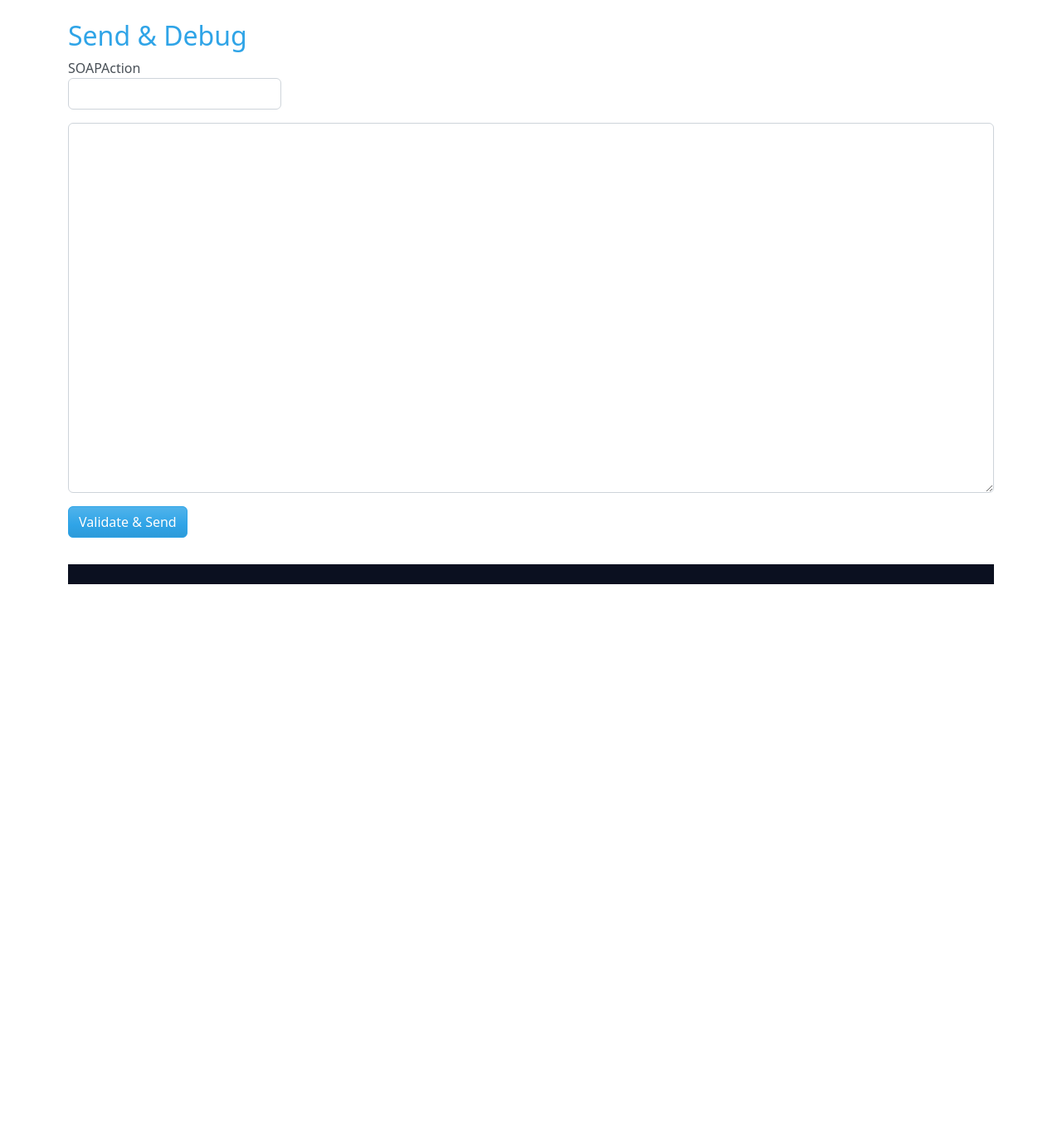
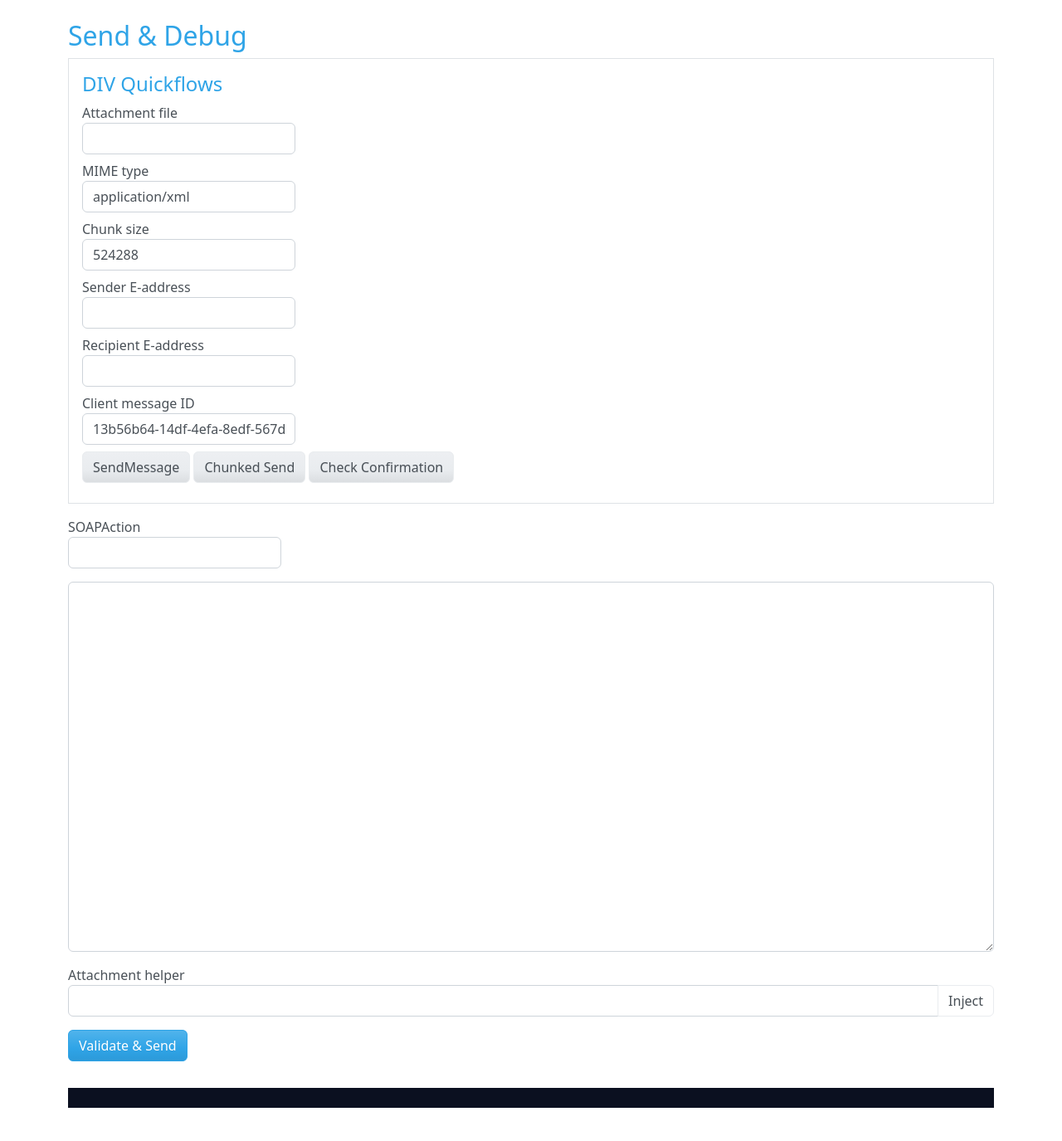
Before and after one commit to rg4444/e_invoice_Latvia, a FastAPI app: page /send in a window 1280 px wide. Shown: the part 58-1433 px from the top of the page at 83% size. Before the commit the page ends 762 px from the top, so only its background shows below. Run offline with FastAPI, Linux system fonts and the light colour scheme; parts of the project's set-up code (start-up, migrations or seed data) failed here and were passed over; some libraries are stand-ins or nearby versions.

Commit message:
feat: add base64 attachment utilities

```diff
--- a/app/main.py
+++ b/app/main.py
@@ -1,4 +1,5 @@
-import os, logging
+import os, logging, base64, uuid
+from datetime import datetime
 from fastapi import FastAPI, Request, Form, UploadFile, File, Query
 from fastapi.responses import HTMLResponse, JSONResponse
 from fastapi.staticfiles import StaticFiles
@@ -26,7 +27,8 @@ from tools import (
     file_download_response,
 )
 from validation import validate_xsd
-from soap_client import send_invoice
+from utils_attachments import read_file_b64, new_content_id
+from soap_client import send_invoice, send_raw_envelope
 
 load_dotenv()
 LOG_DIR = "/data/logs"
@@ -47,6 +49,7 @@ env = Environment(
 # In-memory invoice editor state
 INVOICE_XML = ""
 DEFAULT_INVOICE = os.getenv("DEFAULT_INVOICE", "/data/samples/einvoice_nePVN2.xml")
+CHUNK_STATE = {}
 
 @app.on_event("startup")
 def load_defaults():
@@ -56,6 +59,24 @@ def load_defaults():
 
 def render(tpl, **ctx):
     return HTMLResponse(env.get_template(tpl).render(**ctx))
+
+
+def _log_div_call(operation: str, req_xml: str, resp_xml: str, took_ms: int, cfg: dict):
+    os.makedirs(LOG_DIR, exist_ok=True)
+    path = os.path.join(LOG_DIR, "div.log")
+    tls = {
+        "client_cert": cfg.get("client_cert", ""),
+        "client_key": cfg.get("client_key", ""),
+        "ca_bundle": cfg.get("ca_bundle", ""),
+    }
+    with open(path, "a", encoding="utf-8") as f:
+        ts = datetime.utcnow().isoformat()
+        f.write(f"{ts} {operation} {took_ms}ms\n")
+        f.write(f"TLS: {tls}\n")
+        f.write("Request:\n")
+        f.write(req_xml + "\n")
+        f.write("Response:\n")
+        f.write(resp_xml + "\n\n")
 
 
 def _wsdl_session(cfg):
@@ -569,7 +590,10 @@ def validate_route():
 @app.get("/send", response_class=HTMLResponse)
 def send_page():
     cfg = load_config()
-    return render("send.html", cfg=cfg, xml=INVOICE_XML)
+    samples = []
+    if os.path.isdir("/data/samples"):
+        samples = [os.path.join("/data/samples", f) for f in os.listdir("/data/samples")]
+    return render("send.html", cfg=cfg, xml=INVOICE_XML, samples=samples)
 
 @app.post("/send")
 def send_route():
@@ -583,3 +607,293 @@ def send_route():
         f.write(debug["response"]["body"])
     logging.info("POST %s -> %s in %dms", debug["request"]["url"], debug["response"]["status"], debug["timing_ms"])
     return JSONResponse({"ok": ok, "debug": debug})
+
+
+@app.post("/div/attachment")
+def div_attachment(path: str = Form("")):
+    try:
+        b64, length = read_file_b64(path)
+        mime = "application/xml" if path.lower().endswith(".xml") else "application/octet-stream"
+        return JSONResponse({
+            "ok": True,
+            "contents": b64,
+            "length": length,
+            "filename": os.path.basename(path),
+            "mime": mime,
+        })
+    except Exception as e:
+        return JSONResponse({"ok": False, "error": str(e)}, status_code=400)
+
+
+@app.post("/div/sendmessage")
+def div_sendmessage(
+    attachment_path: str = Form(""),
+    mime_type: str = Form("application/xml"),
+    sender_eaddr: str = Form(""),
+    recipient_eaddr: str = Form(""),
+    client_msg_id: str = Form(""),
+):
+    cfg = load_config()
+    if not cfg.get("soap_action"):
+        return JSONResponse({"ok": False, "error": "SOAPAction not set. Pick operation from WSDL Browser → Use in Send."}, status_code=400)
+
+    att_b64, att_len = ("", "0")
+    content_id = new_content_id()
+    if attachment_path:
+        att_b64, att_len = read_file_b64(attachment_path)
+
+    ns = "http://vraa.gov.lv/xmlschemas/div/uui/2011/11"
+    body = f"""
+    <tns:SendMessage xmlns:tns="{ns}">
+      <tns:Envelope>
+        <MessageClientId>{client_msg_id or uuid.uuid4()}</MessageClientId>
+        <SenderEAddress>{sender_eaddr}</SenderEAddress>
+        <Recipients>
+          <Recipient>
+            <EAddress>{recipient_eaddr}</EAddress>
+          </Recipient>
+        </Recipients>
+        <Subject>Test e-invoice</Subject>
+        <BodyText>Test transmission from e-Rēķini Tester</BodyText>
+      </tns:Envelope>
+      <tns:AttachmentsInput>
+        <AttachmentInput>
+          <ContentId>{content_id}</ContentId>
+          <FileName>invoice.xml</FileName>
+          <MimeType>{mime_type}</MimeType>
+          <Contents>{att_b64}</Contents>
+        </AttachmentInput>
+      </tns:AttachmentsInput>
+    </tns:SendMessage>
+    """.strip()
+
+    env = f"""<soap:Envelope xmlns:soap="http://www.w3.org/2003/05/soap-envelope"
+                             xmlns:wsa="http://www.w3.org/2005/08/addressing">
+  <soap:Header>
+    <wsa:Action>{cfg.get("soap_action","")}</wsa:Action>
+    <wsa:To>{cfg.get("endpoint","")}</wsa:To>
+    <wsa:MessageID>urn:uuid:{uuid.uuid4()}</wsa:MessageID>
+  </soap:Header>
+  <soap:Body>
+{body}
+  </soap:Body>
+</soap:Envelope>"""
+
+    res = send_raw_envelope(cfg, env)
+    msg_id = None
+    if res.get("response_xml"):
+        import re
+        m = re.search(r"<MessageId>([^<]+)</MessageId>", res["response_xml"])
+        if m:
+            msg_id = m.group(1)
+    if msg_id:
+        cfg["last_message_id"] = msg_id
+        save_config(cfg)
+
+    _log_div_call("SendMessage", res.get("request_xml", env), res.get("response_xml", ""), res.get("took_ms", 0), cfg)
+    return JSONResponse({**res, "inferred_message_id": msg_id})
+
+
+@app.post("/div/init")
+def div_init(
+    attachment_path: str = Form(""),
+    mime_type: str = Form("application/xml"),
+    sender_eaddr: str = Form(""),
+    recipient_eaddr: str = Form(""),
+    client_msg_id: str = Form(""),
+    chunk_size: int = Form(524288),
+):
+    cfg = load_config()
+    if not cfg.get("soap_action"):
+        return JSONResponse({"ok": False, "error": "SOAPAction not set."}, status_code=400)
+
+    raw = b""
+    att_len = "0"
+    file_name = ""
+    if attachment_path:
+        with open(attachment_path, "rb") as f:
+            raw = f.read()
+        att_len = str(len(raw))
+        file_name = os.path.basename(attachment_path)
+    content_id = new_content_id()
+    chunks = []
+    if raw:
+        for i in range(0, len(raw), chunk_size):
+            chunk = base64.b64encode(raw[i:i+chunk_size]).decode("ascii")
+            chunks.append(chunk)
+
+    ns = "http://vraa.gov.lv/xmlschemas/div/uui/2011/11"
+    body = f"""
+    <tns:InitSendMessage xmlns:tns="{ns}">
+      <tns:Envelope>
+        <MessageClientId>{client_msg_id or uuid.uuid4()}</MessageClientId>
+        <SenderEAddress>{sender_eaddr}</SenderEAddress>
+        <Recipients>
+          <Recipient>
+            <EAddress>{recipient_eaddr}</EAddress>
+          </Recipient>
+        </Recipients>
+        <Subject>Test e-invoice</Subject>
+        <BodyText>Test transmission from e-Rēķini Tester</BodyText>
+      </tns:Envelope>
+      <tns:AttachmentsInput>
+        <AttachmentInput>
+          <ContentId>{content_id}</ContentId>
+          <FileName>{file_name or 'attachment.bin'}</FileName>
+          <MimeType>{mime_type}</MimeType>
+          <Length>{att_len}</Length>
+        </AttachmentInput>
+      </tns:AttachmentsInput>
+    </tns:InitSendMessage>
+    """.strip()
+
+    env = f"""<soap:Envelope xmlns:soap="http://www.w3.org/2003/05/soap-envelope"
+                             xmlns:wsa="http://www.w3.org/2005/08/addressing">
+  <soap:Header>
+    <wsa:Action>{cfg.get("soap_action","")}</wsa:Action>
+    <wsa:To>{cfg.get("endpoint","")}</wsa:To>
+    <wsa:MessageID>urn:uuid:{uuid.uuid4()}</wsa:MessageID>
+  </soap:Header>
+  <soap:Body>
+{body}
+  </soap:Body>
+</soap:Envelope>"""
+
+    res = send_raw_envelope(cfg, env)
+    msg_id = None
+    if res.get("response_xml"):
+        import re
+        m = re.search(r"<MessageId>([^<]+)</MessageId>", res["response_xml"])
+        if m:
+            msg_id = m.group(1)
+    if msg_id:
+        cfg["last_message_id"] = msg_id
+        cfg["last_content_id"] = content_id
+        save_config(cfg)
+
+    CHUNK_STATE.clear()
+    CHUNK_STATE.update({
+        "chunks": chunks,
+        "message_id": msg_id,
+        "content_id": content_id,
+        "mime_type": mime_type,
+        "file_name": file_name,
+        "sender": sender_eaddr,
+        "recipient": recipient_eaddr,
+        "client_msg_id": client_msg_id or str(uuid.uuid4()),
+    })
+
+    _log_div_call("InitSendMessage", env, res.get("response_xml", ""), res.get("took_ms", 0), cfg)
+    return JSONResponse({**res, "message_id": msg_id, "content_id": content_id, "chunk_count": len(chunks)})
+
+
+@app.post("/div/sendsection")
+def div_sendsection(index: int = Form(0)):
+    cfg = load_config()
+    chunk = CHUNK_STATE.get("chunks", [])
+    if index >= len(chunk):
+        return JSONResponse({"ok": False, "error": "Invalid section index"}, status_code=400)
+
+    ns = "http://vraa.gov.lv/xmlschemas/div/uui/2011/11"
+    body = f"""
+    <tns:SendAttachmentSection xmlns:tns="{ns}">
+      <tns:MessageId>{CHUNK_STATE.get('message_id')}</tns:MessageId>
+      <tns:ContentId>{CHUNK_STATE.get('content_id')}</tns:ContentId>
+      <tns:SectionIndex>{index}</tns:SectionIndex>
+      <tns:SectionContents>{chunk[index]}</tns:SectionContents>
+    </tns:SendAttachmentSection>
+    """.strip()
+
+    env = f"""<soap:Envelope xmlns:soap="http://www.w3.org/2003/05/soap-envelope"
+                             xmlns:wsa="http://www.w3.org/2005/08/addressing">
+  <soap:Header>
+    <wsa:Action>{cfg.get("soap_action","")}</wsa:Action>
+    <wsa:To>{cfg.get("endpoint","")}</wsa:To>
+    <wsa:MessageID>urn:uuid:{uuid.uuid4()}</wsa:MessageID>
+  </soap:Header>
+  <soap:Body>
+{body}
+  </soap:Body>
+</soap:Envelope>"""
+
+    res = send_raw_envelope(cfg, env)
+    _log_div_call("SendAttachmentSection", env, res.get("response_xml", ""), res.get("took_ms", 0), cfg)
+    return JSONResponse(res)
+
+
+@app.post("/div/complete")
+def div_complete():
+    cfg = load_config()
+    ns = "http://vraa.gov.lv/xmlschemas/div/uui/2011/11"
+    body = f"""
+    <tns:CompleteSendMessage xmlns:tns="{ns}">
+      <tns:MessageId>{CHUNK_STATE.get('message_id')}</tns:MessageId>
+      <tns:Envelope>
+        <MessageClientId>{CHUNK_STATE.get('client_msg_id')}</MessageClientId>
+        <SenderEAddress>{CHUNK_STATE.get('sender')}</SenderEAddress>
+        <Recipients>
+          <Recipient><EAddress>{CHUNK_STATE.get('recipient')}</EAddress></Recipient>
+        </Recipients>
+        <Subject>Test e-invoice</Subject>
+        <BodyText>Test transmission from e-Rēķini Tester</BodyText>
+      </tns:Envelope>
+      <tns:AttachmentsInput>
+        <AttachmentInput>
+          <ContentId>{CHUNK_STATE.get('content_id')}</ContentId>
+          <FileName>{CHUNK_STATE.get('file_name')}</FileName>
+          <MimeType>{CHUNK_STATE.get('mime_type')}</MimeType>
+        </AttachmentInput>
+      </tns:AttachmentsInput>
+    </tns:CompleteSendMessage>
+    """.strip()
+
+    env = f"""<soap:Envelope xmlns:soap="http://www.w3.org/2003/05/soap-envelope"
+                             xmlns:wsa="http://www.w3.org/2005/08/addressing">
+  <soap:Header>
+    <wsa:Action>{cfg.get("soap_action","")}</wsa:Action>
+    <wsa:To>{cfg.get("endpoint","")}</wsa:To>
+    <wsa:MessageID>urn:uuid:{uuid.uuid4()}</wsa:MessageID>
+  </soap:Header>
+  <soap:Body>
+{body}
+  </soap:Body>
+</soap:Envelope>"""
+
+    res = send_raw_envelope(cfg, env)
+    _log_div_call("CompleteSendMessage", env, res.get("response_xml", ""), res.get("took_ms", 0), cfg)
+    return JSONResponse(res)
+
+
+@app.post("/div/confirm")
+def div_confirm(message_id: str = Form("")):
+    cfg = load_config()
+    mid = message_id or cfg.get("last_message_id")
+    if not mid:
+        return JSONResponse({"ok": False, "error": "MessageId not provided"}, status_code=400)
+
+    ns = "http://vraa.gov.lv/xmlschemas/div/uui/2011/11"
+    body = f"""
+    <tns:GetMessageServerConfirmation xmlns:tns="{ns}">
+      <tns:MessageId>{mid}</tns:MessageId>
+    </tns:GetMessageServerConfirmation>
+    """.strip()
+
+    env = f"""<soap:Envelope xmlns:soap="http://www.w3.org/2003/05/soap-envelope"
+                             xmlns:wsa="http://www.w3.org/2005/08/addressing">
+  <soap:Header>
+    <wsa:Action>{cfg.get("soap_action","")}</wsa:Action>
+    <wsa:To>{cfg.get("endpoint","")}</wsa:To>
+    <wsa:MessageID>urn:uuid:{uuid.uuid4()}</wsa:MessageID>
+  </soap:Header>
+  <soap:Body>
+{body}
+  </soap:Body>
+</soap:Envelope>"""
+
+    res = send_raw_envelope(cfg, env)
+    statuses = []
+    if res.get("response_xml"):
+        import re
+        statuses = re.findall(r"<Status[^>]*>([^<]+)</Status[^>]*>", res["response_xml"])
+    _log_div_call("GetMessageServerConfirmation", env, res.get("response_xml", ""), res.get("took_ms", 0), cfg)
+    return JSONResponse({**res, "statuses": statuses})
--- a/app/storage.py
+++ b/app/storage.py
@@ -19,6 +19,8 @@ DEFAULTS = {
     "ca_bundle": "/data/certs/chain.pem",
     "schema_path": os.getenv("DEFAULT_SCHEMA", "/data/xsd/UBL-Invoice-2.1.xsd"),
     "success_indicator": "Success",
+    "last_message_id": "",
+    "last_content_id": "",
 }
 
 def load_config():
```
Also changed, not shown: app/soap_client.py (+32 -0 lines), app/templates/send.html (+103 -0 lines), app/utils_attachments.py (added, +9 -0 lines).
